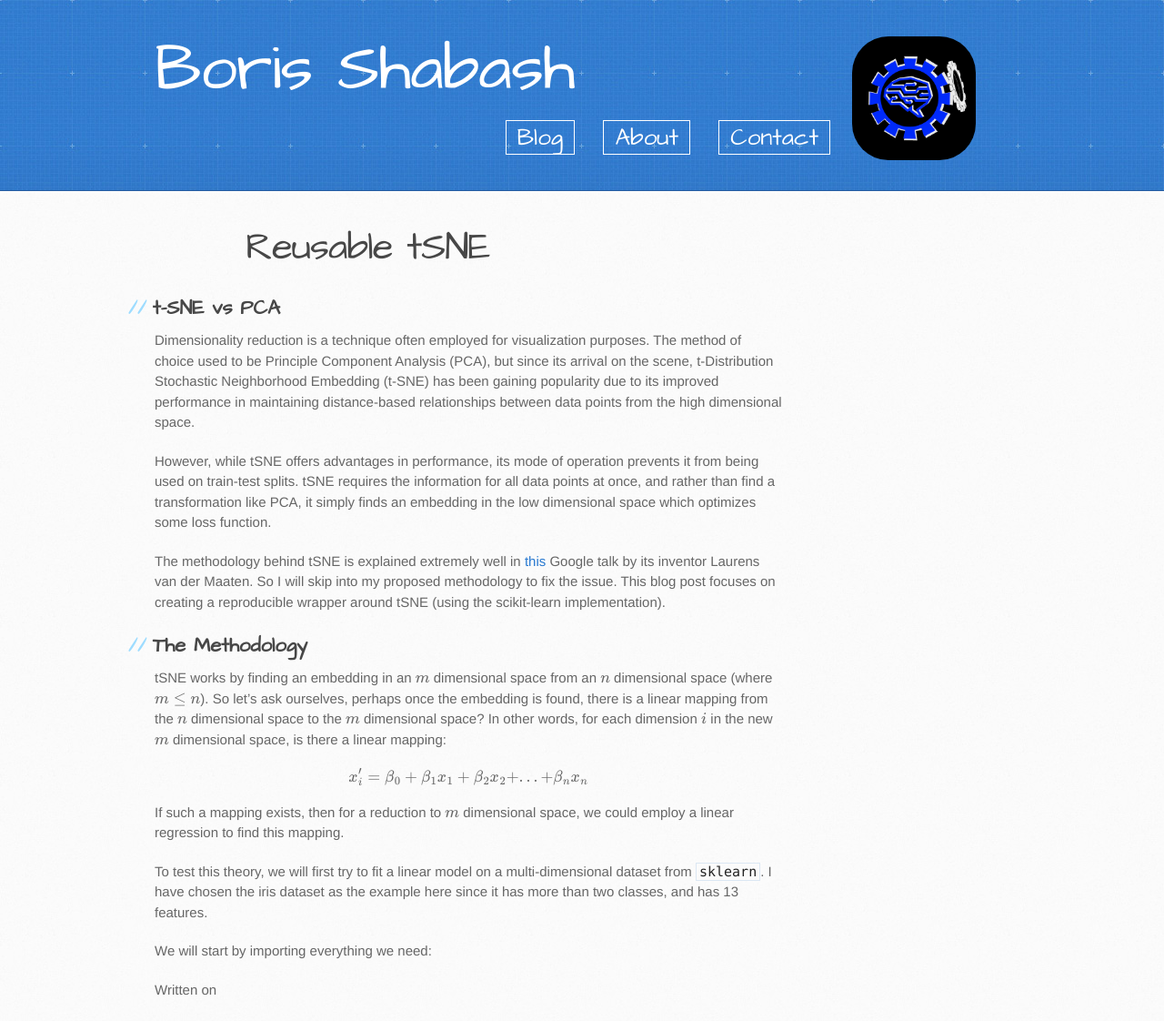
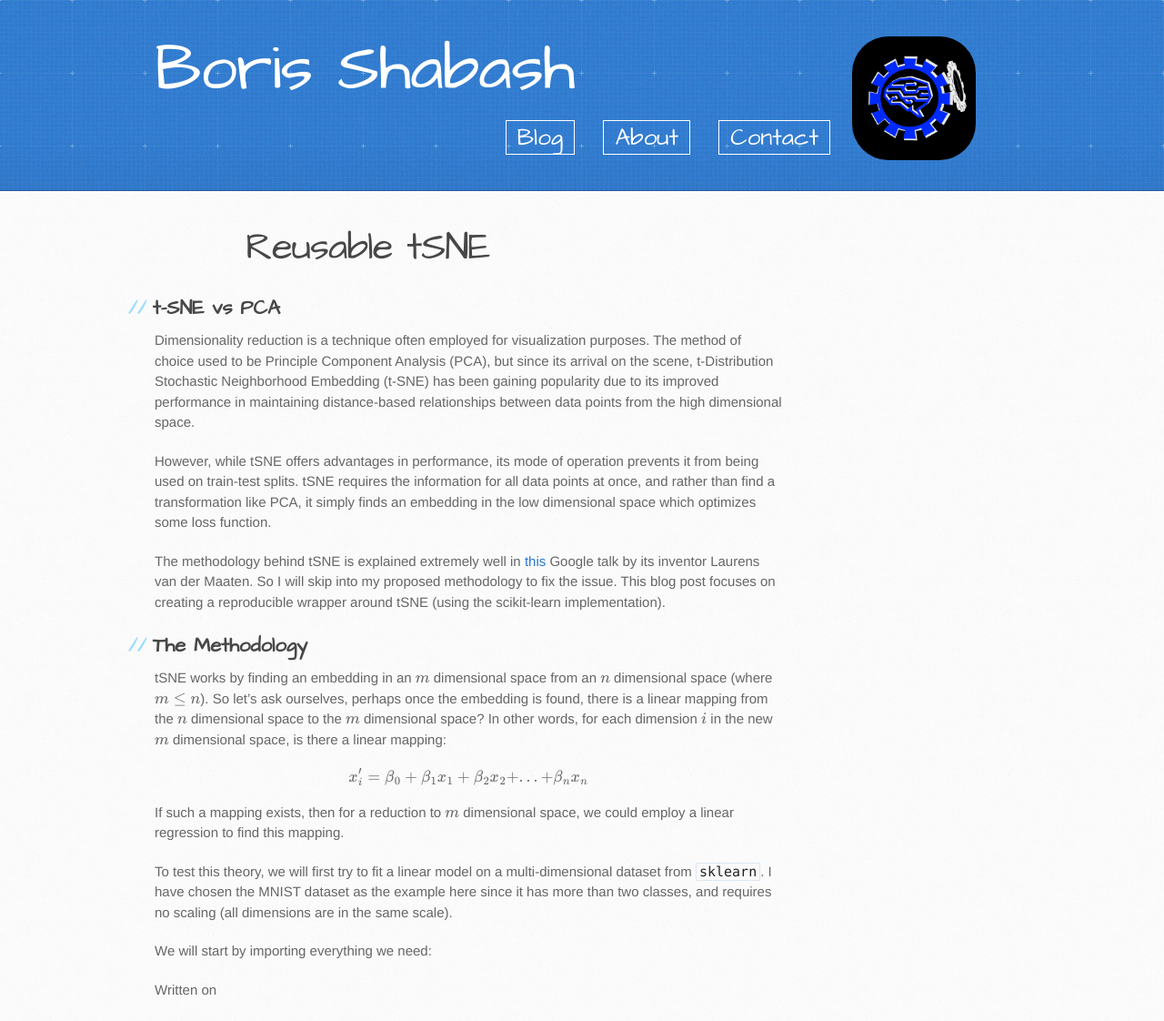
Before and after one commit to bshabashFD/bshabashFD.github.io_old2, a Jekyll site: the page built from stage4.md, in a window 1280 px wide. Shown: the whole page at 91% size. Built offline with Jekyll 4.4.1, drawn with Linux system fonts in a browser that asks for light colours; formulas are drawn with MathJax 3; a script that is not in the unit is left out.

Commit message:
Update stage4.md

```diff
--- a/stage4.md
+++ b/stage4.md
@@ -21,6 +21,7 @@ $$x'_i = \beta_0 + \beta_1 x_1 + \beta_2 x_2 + ... + \beta_n x_n$$
 
 If such a mapping exists, then for a reduction to $m$ dimensional space, we could employ a linear regression to find this mapping.
 
-To test this theory, we will first try to fit a linear model on a multi-dimensional dataset from `sklearn`. I have chosen the iris dataset as the example here since it has more than two classes, and has 13 features.
+To test this theory, we will first try to fit a linear model on a multi-dimensional dataset from `sklearn`. I have chosen the MNIST dataset as the example here since it has more than two classes, and requires no scaling (all dimensions are in the same scale).
+
 
 We will start by importing everything we need:
```
